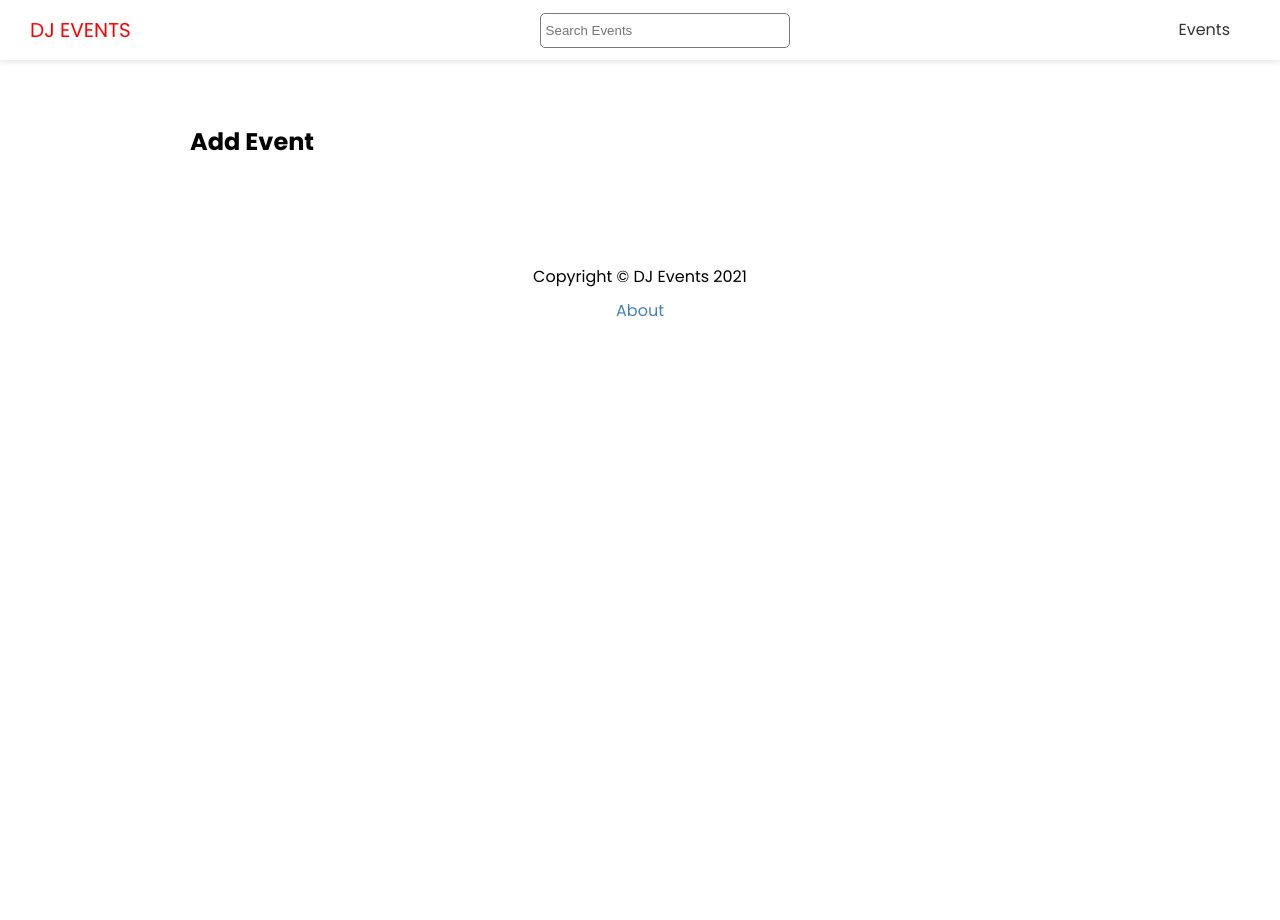
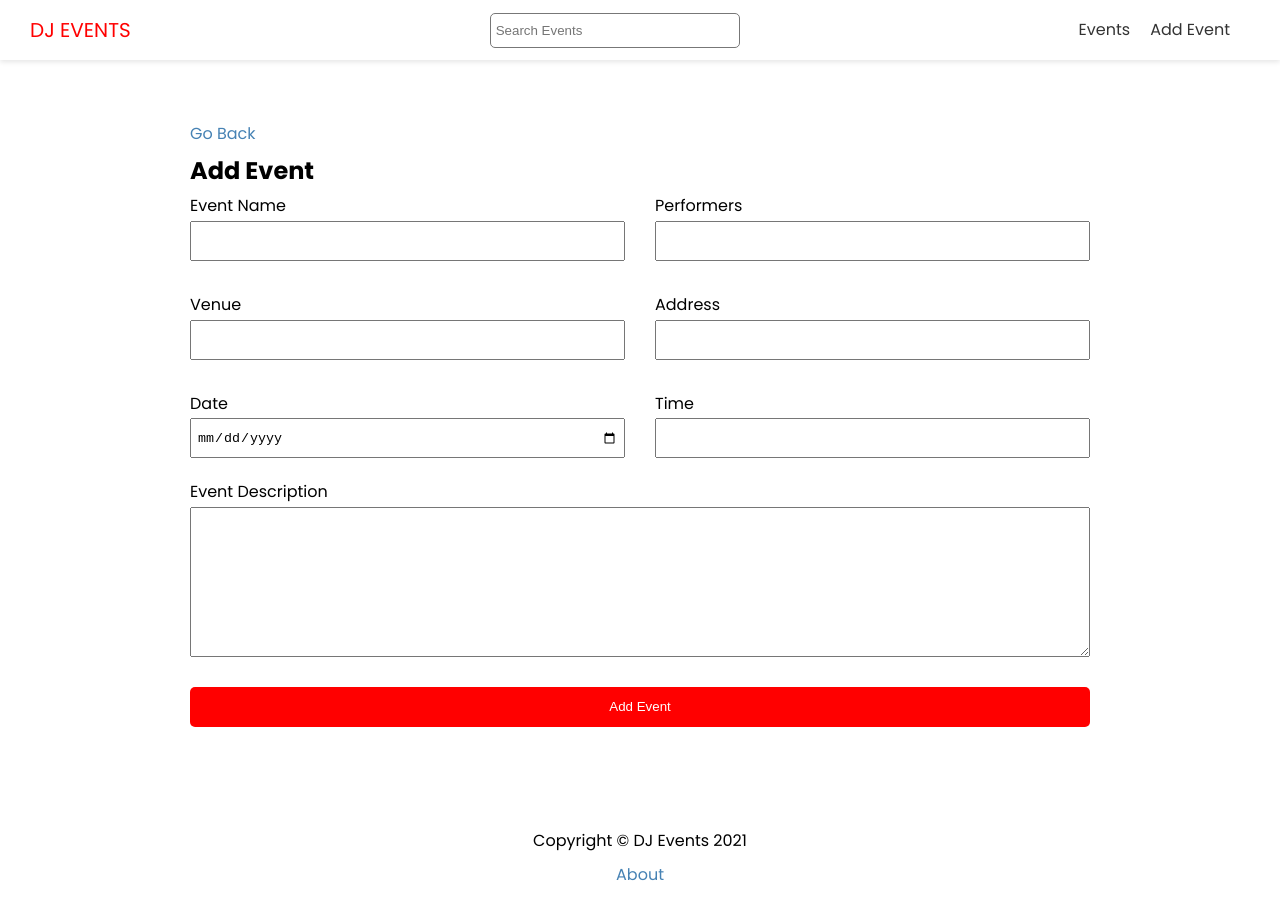
Before and after one commit to rishavjaiss/Music-Events-Manager, a Next.js app: page /events/add in a window 1280 px wide. Shown: the top 920 px of the page. Before the commit the page ends 800 px from the top, so only its background shows below. Built offline with nearby package versions, Linux system fonts and the light colour scheme; no server answers.

Commit message:
Added Add Events Functionality  with Strapi

```diff
--- a/components/Header.js
+++ b/components/Header.js
@@ -18,6 +18,11 @@
               <a>Events</a>
             </Link>
           </li>
+          <li>
+            <Link href="/events/add">
+              <a>Add Event</a>
+            </Link>
+          </li>
         </ul>
       </nav>
     </header>
--- a/package.json
+++ b/package.json
@@ -12,7 +12,8 @@
     "qs": "^6.10.1",
     "react": "17.0.2",
     "react-dom": "17.0.2",
-    "react-icons": "^4.3.1"
+    "react-icons": "^4.3.1",
+    "react-toastify": "^8.1.0"
   },
   "devDependencies": {
     "eslint": "7",
--- a/pages/events/add.js
+++ b/pages/events/add.js
@@ -1,9 +1,133 @@
+import { useState } from "react";
+import { useRouter } from "next/router";
+import Link from "next/link";
+import { API_URL } from "@/config/index";
 import Layout from "@/components/layout";
+import styles from "@/styles/Form.module.css";
+import { toast, ToastContainer } from "react-toastify";
+import "react-toastify/dist/ReactToastify.css";
 
 export default function AddEventPage() {
+  const [values, setValues] = useState({
+    name: "",
+    performers: "",
+    venue: "",
+    address: "",
+    date: "",
+    time: "",
+    description: "",
+  });
+  const router = useRouter();
+
+  const handleSubmit = async (e) => {
+    e.preventDefault();
+    const hasEmptyFields = Object.values(values).some(
+      (element) => element === ""
+    );
+
+    if (hasEmptyFields) {
+      toast.error("Please fill in all fields");
+    }
+
+    const res = await fetch(`${API_URL}/events`, {
+      method: "POST",
+      headers: { "Content-Type": "application/json" },
+      body: JSON.stringify(values),
+    });
+
+    if (!res.ok) {
+      toast.error("Something went wrong.");
+    } else {
+      const evt = await res.json();
+      router.push(`/events/${evt.slug}`);
+    }
+  };
+
+  const handleInputChange = (e) => {
+    const { name, value } = e.target;
+    setValues({ ...values, [name]: value });
+  };
+
   return (
     <Layout title="Add New Event">
+      <Link href="/events">Go Back</Link>
       <h2>Add Event</h2>
+      <ToastContainer />
+      <form onSubmit={handleSubmit} className={styles.form}>
+        <div className={styles.grid}>
+          <div>
+            <label htmlFor="name">Event Name</label>
+            <input
+              type="text"
+              id="name"
+              name="name"
+              value={values.name}
+              onChange={handleInputChange}
+            />
+          </div>
+          <div>
+            <label htmlFor="performers">Performers</label>
+            <input
+              type="text"
+              id="performers"
+              name="performers"
+              value={values.performers}
+              onChange={handleInputChange}
+            />
+          </div>
+          <div>
+            <label htmlFor="venue">Venue</label>
+            <input
+              type="text"
+              id="venue"
+              name="venue"
+              value={values.venue}
+              onChange={handleInputChange}
+            />
+          </div>
+          <div>
+            <label htmlFor="address">Address</label>
+            <input
+              type="text"
+              id="address"
+              name="address"
+              value={values.address}
+              onChange={handleInputChange}
+            />
+          </div>
+          <div>
+            <label htmlFor="date">Date</label>
+            <input
+              type="date"
+              id="date"
+              name="date"
+              value={values.date}
+              onChange={handleInputChange}
+            />
+          </div>
+          <div>
+            <label htmlFor="time">Time</label>
+            <input
+              type="text"
+              id="time"
+              name="time"
+              value={values.time}
+              onChange={handleInputChange}
+            />
+          </div>
+        </div>
+        <div>
+          <label htmlFor="description">Event Description</label>
+          <textarea
+            type="text"
+            id="description"
+            name="description"
+            value={values.description}
+            onChange={handleInputChange}
+          />
+        </div>
+        <input type="submit" className="btn" value="Add Event" />
+      </form>
     </Layout>
   );
 }
--- /dev/null
+++ b/styles/Form.module.css
@@ -0,0 +1,39 @@
+.form label {
+  display: block;
+}
+
+.form input {
+  width: 100%;
+  height: 40px;
+  padding: 5px;
+}
+
+.form textarea {
+  width: 100%;
+  height: 150px;
+}
+
+.form input[type="submit"] {
+  display: block;
+  width: 100%;
+  margin: 20px 0 30px;
+}
+
+.form .file {
+  border: 1px #ccc solid;
+  background-color: #f4f4f4;
+  padding: 10px;
+}
+
+.grid {
+  display: grid;
+  grid-template-columns: 1fr 1fr;
+  gap: 30px;
+  margin-bottom: 20px;
+}
+
+@media (max-width: 600px) {
+  .grid {
+    grid-template-columns: 1fr;
+  }
+}
```
Also changed, not shown: components/EventItem.js (+6 -2 lines), 1 other file (tests, documents, lock files or other folders).
